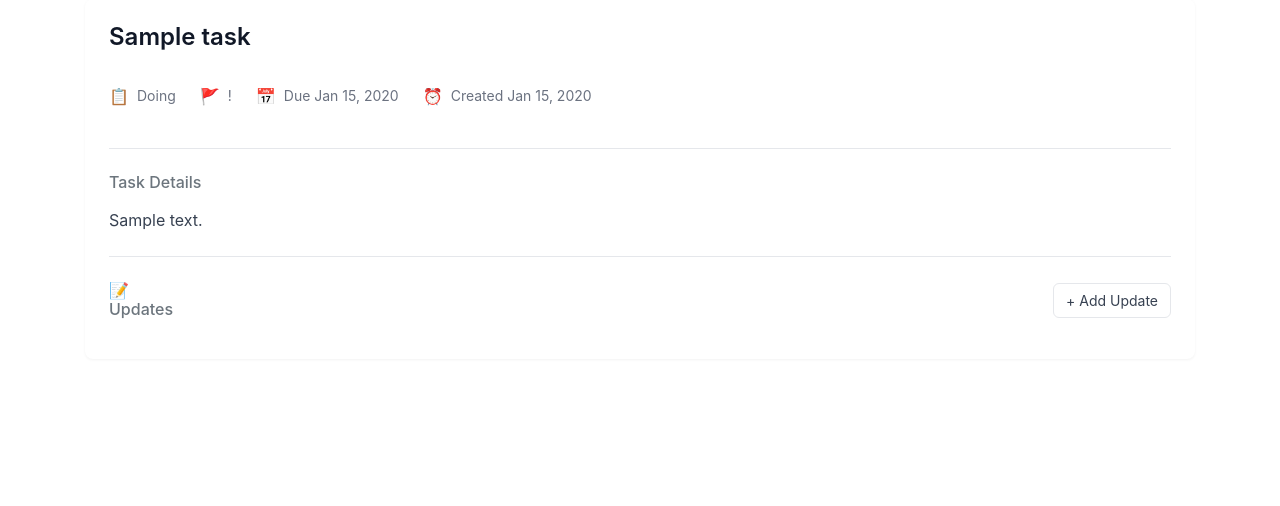
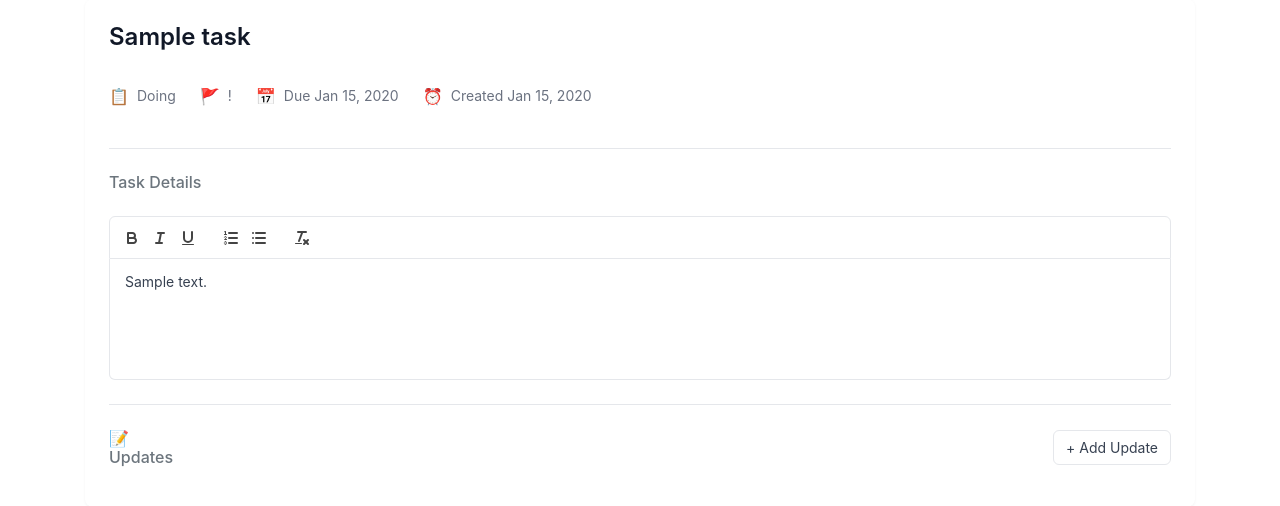
Before and after one commit to Kapo179/django-taskmanager, a Django app: page /task/1/ in a window 1280 px wide. Shown: the part 133-639 px from the top of the page. Run offline with Django 5.2, Linux system fonts and the light colour scheme; a user stored in the database is signed in; data comes from the database, SQL or seed files in the repository; tables that the repository leaves empty hold one stand-in row (values such as "Sample post"); some libraries are stand-ins or nearby versions; some web fonts are replaced.

Commit message:
AI-Backed: Implement Rich Text Editing for Task Descriptions using Quill.js

```diff
--- a/taskmanager/boards/templates/boards/task_detail.html
+++ b/taskmanager/boards/templates/boards/task_detail.html
@@ -2,6 +2,9 @@
 {% load static %}
 
 {% block content %}
+<!-- Add Quill.js CSS in the head -->
+<link href="https://cdn.jsdelivr.net/npm/quill@2.0.0-rc.2/dist/quill.snow.css" rel="stylesheet">
+
 <div class="container my-4">
     <!-- Back to Board Link -->
     <a href="{% url 'board' %}" class="back-link mb-3 d-inline-block">
@@ -53,10 +56,17 @@
             </div>
         </div>
 
-        <!-- Description Section -->
+        <!-- Description Section with Quill Editor -->
         <div class="description-section">
-            <h6 class="text-muted mb-3">Task Details</h6>
-            <p class="mb-0">{{ task.description }}</p>
+            <div class="d-flex justify-content-between align-items-center mb-3">
+                <h6 class="text-muted">Task Details</h6>
+                <button class="btn-save-details" onclick="saveTaskDetails()" style="display: none;">
+                    Save Changes
+                </button>
+            </div>
+            <div id="task-details-editor">
+                {{ task.description|safe }}
+            </div>
         </div>
 
         <!-- Updates Section -->
@@ -245,21 +255,104 @@
         font-size: 0.875rem;
         cursor: pointer;
     }
+
+    /* Quill Editor Styles */
+    .ql-editor {
+        min-height: 120px;
+        font-family: 'SF Compact Display', -apple-system, BlinkMacSystemFont, sans-serif;
+        font-size: 0.875rem;
+    }
+
+    .ql-toolbar.ql-snow {
+        border-color: #e5e7eb;
+        border-top-left-radius: 6px;
+        border-top-right-radius: 6px;
+    }
+
+    .ql-container.ql-snow {
+        border-color: #e5e7eb;
+        border-bottom-left-radius: 6px;
+        border-bottom-right-radius: 6px;
+    }
+
+    .update-form .ql-editor {
+        min-height: 80px;
+    }
+
+    /* Hide the original textarea */
+    .quill-hidden {
+        display: none;
+    }
 </style>
 
+<!-- Include Quill.js library -->
+<script src="https://cdn.jsdelivr.net/npm/quill@2.0.0-rc.2/dist/quill.min.js"></script>
+
 <script>
+// Initialize Quill for Task Details
+const taskDetailsQuill = new Quill('#task-details-editor', {
+    theme: 'snow',
+    modules: {
+        toolbar: [
+            ['bold', 'italic', 'underline'],
+            [{ 'list': 'ordered'}, { 'list': 'bullet' }],
+            ['clean']
+        ]
+    },
+    placeholder: 'Write task details here...'
+});
+
+// Enable editing and show save button when content changes
+taskDetailsQuill.on('text-change', function() {
+    document.querySelector('.btn-save-details').style.display = 'block';
+});
+
+// Function to save task details
+function saveTaskDetails() {
+    const content = taskDetailsQuill.root.innerHTML;
+    const taskId = '{{ task.id }}';
+
+    fetch(`/task/${taskId}/update/`, {
+        method: 'POST',
+        headers: {
+            'Content-Type': 'application/x-www-form-urlencoded',
+            'X-CSRFToken': '{{ csrf_token }}'
+        },
+        body: `description=${encodeURIComponent(content)}`
+    })
+    .then(response => {
+        if (response.ok) {
+            document.querySelector('.btn-save-details').style.display = 'none';
+        }
+    })
+    .catch(error => console.error('Error:', error));
+}
+
 function showUpdateForm() {
     const timeline = document.getElementById('updatesTimeline');
     const formHtml = `
         <div class="update-form">
-            <textarea placeholder="Write your update here..."></textarea>
-            <div class="update-form-buttons">
+            <div id="update-editor"></div>
+            <div class="update-form-buttons mt-3">
                 <button class="btn-cancel" onclick="cancelUpdate(this)">Cancel</button>
                 <button class="btn-save" onclick="saveUpdate(this)">Save</button>
             </div>
         </div>
     `;
     timeline.insertAdjacentHTML('afterbegin', formHtml);
+
+    // Initialize Quill for the new update form
+    const updateQuill = new Quill('#update-editor', {
+        theme: 'snow',
+        modules: {
+            toolbar: [
+                ['bold', 'italic'],
+                [{ 'list': 'ordered'}, { 'list': 'bullet' }],
+                ['clean']
+            ]
+        },
+        placeholder: 'Write your update here...'
+    });
 }
 
 function cancelUpdate(button) {
@@ -269,8 +362,10 @@ function cancelUpdate(button) {
 
 function saveUpdate(button) {
     const form = button.closest('.update-form');
-    const content = form.querySelector('textarea').value;
-    if (!content.trim()) return;
+    const quillEditor = form.querySelector('.ql-editor');
+    const content = quillEditor.innerHTML;
+
+    if (!content.trim() || content === '<p><br></p>') return;
 
     const date = new Date().toLocaleString();
     const updateHtml = `
```
Also changed, not shown: taskmanager/boards/templates/boards/board.html (+28 -10 lines).
